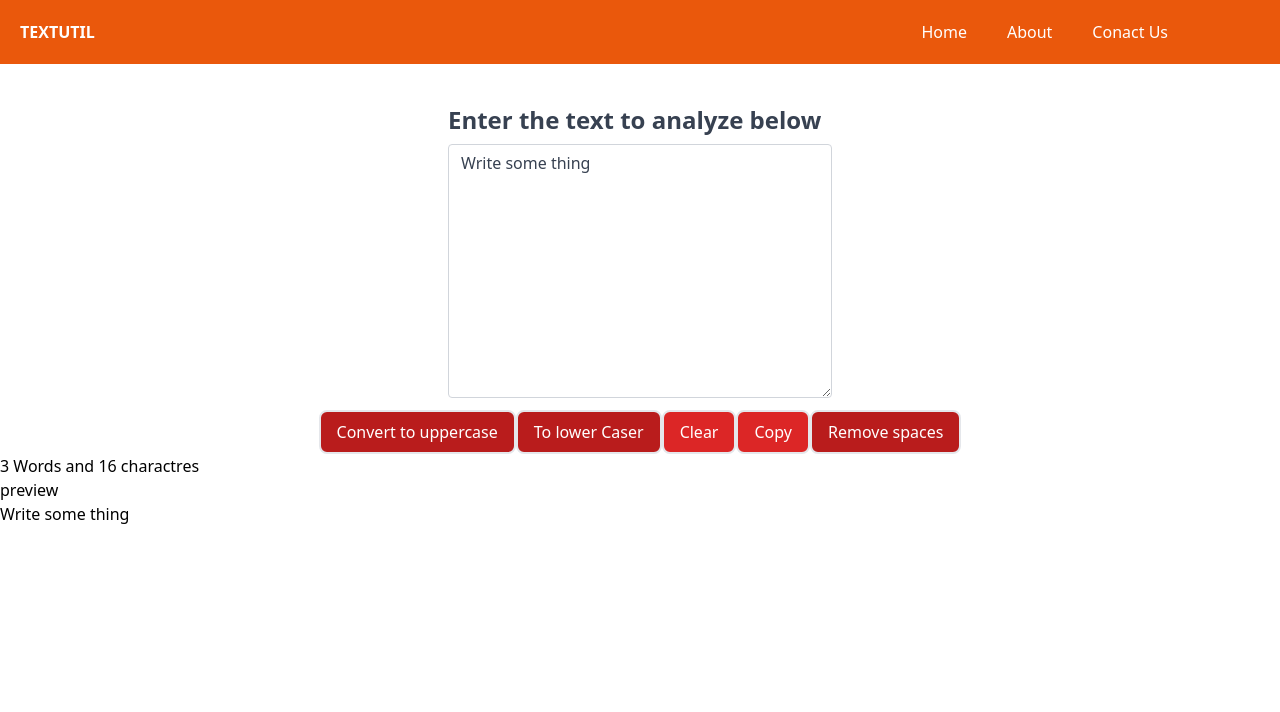
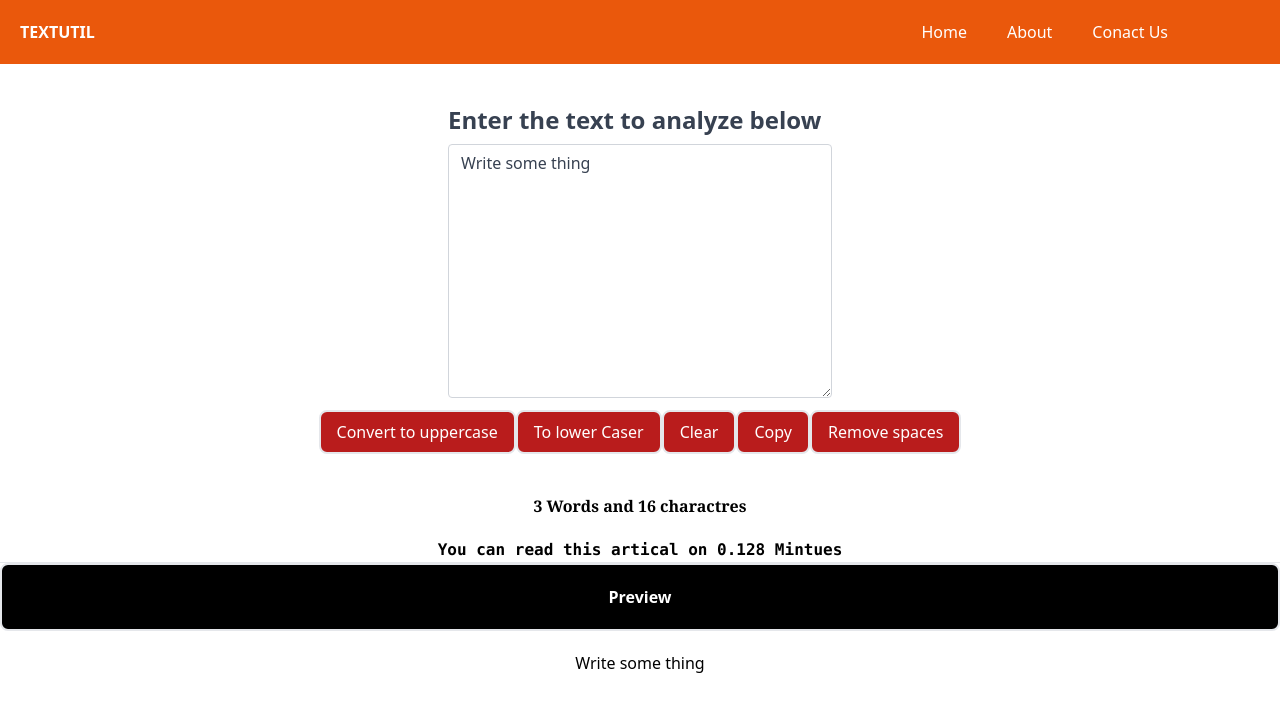
Before and after one commit to Himayatu99/TextUtils, a React (Create React App) app: page / in a window 1280 px wide. Shown: the top 712 px of the page. Built offline with nearby package versions, Linux system fonts and the light colour scheme.

Commit message:
Add you can read aritical and how many time

```diff
--- a/src/components/NavBar.js
+++ b/src/components/NavBar.js
@@ -7,7 +7,7 @@ const NavBar = () => {
             <h1 className='font-bold pt-5 px-5'>TEXTUTIL</h1>
 
             {/* <img src="/Icon/1.jpg" alt='404' className='h-14 pt-3 px-3 rounded-2xl ' /> */}
-            <ul className='flex  justify-end px-28 py-5 space-x-10 '>
+            <ul className='flex cursor-pointer justify-end px-28 py-5 space-x-10 '>
                 <li >Home</li>
                 <li >About</li>
                 <li >Conact Us</li>
--- a/src/components/TextForm.js
+++ b/src/components/TextForm.js
@@ -47,15 +47,17 @@ const TextForm = (props) => {
             </div>
             <div className=' text-center '>
                 <button className='border-2 rounded-lg bg-red-700 text-white px-4 py-2 hover:bg-green-600' onClick={headleClick}>Convert to uppercase</button>
-                <button className='border-2 rounded-lg bg-red-700 text-white px-4 py-2 hover:bg-green-600' onClick={headlToLower}>To lower Caser</button>
-                <button className='border-2 rounded-lg bg-red-600 text-white px-4 py-2 hover:bg-green-600' onClick={headleClean}>Clear</button>
-                <button className='border-2 rounded-lg bg-red-600 text-white px-4 py-2 hover:bg-green-600' onClick={headleCopy}>Copy</button>
-                <button className='border-2 rounded-lg bg-red-700 text-white px-4 py-2 hover:bg-green-500' onClick={headleRemove}>Remove spaces</button>
+                <button className='border-2 rounded-lg bg-red-700 text-white px-4 py-2 hover:bg-green-600 cursor-pointer' onClick={headlToLower}>To lower Caser</button>
+                <button className='border-2 rounded-lg bg-red-700 text-white px-4 py-2 hover:bg-green-600 cursor-pointer' onClick={headleClean}>Clear</button>
+                <button className='border-2 rounded-lg bg-red-700 text-white px-4 py-2 hover:bg-green-600 cursor-pointer' onClick={headleCopy}>Copy</button>
+                <button className='border-2 rounded-lg bg-red-700 text-white px-4 py-2 hover:bg-green-600 cursor-pointer' onClick={headleRemove}>Remove spaces</button>
             </div>
-            <div className='justify-center '>
-                <p>{text.split(" ").length} Words and  {text.length} charactres</p>
-                <h2> preview</h2>
-                <p>{text}</p>
+            <div className='text-center py-5'>
+                <p className='font-bold font-serif py-5'>{text.split(" ").length} Words and  {text.length} charactres</p>
+                <p className='font-bold font-mono'>You can read this artical on {0.008 * text.length} Mintues  </p>
+                <hr />
+                <h2 className='font-bold py-5 border-2 rounded-lg bg-black text-white outline-2' > Preview</h2>
+                <p className='py-5'>{text}</p>
             </div>
 
         </>
```
